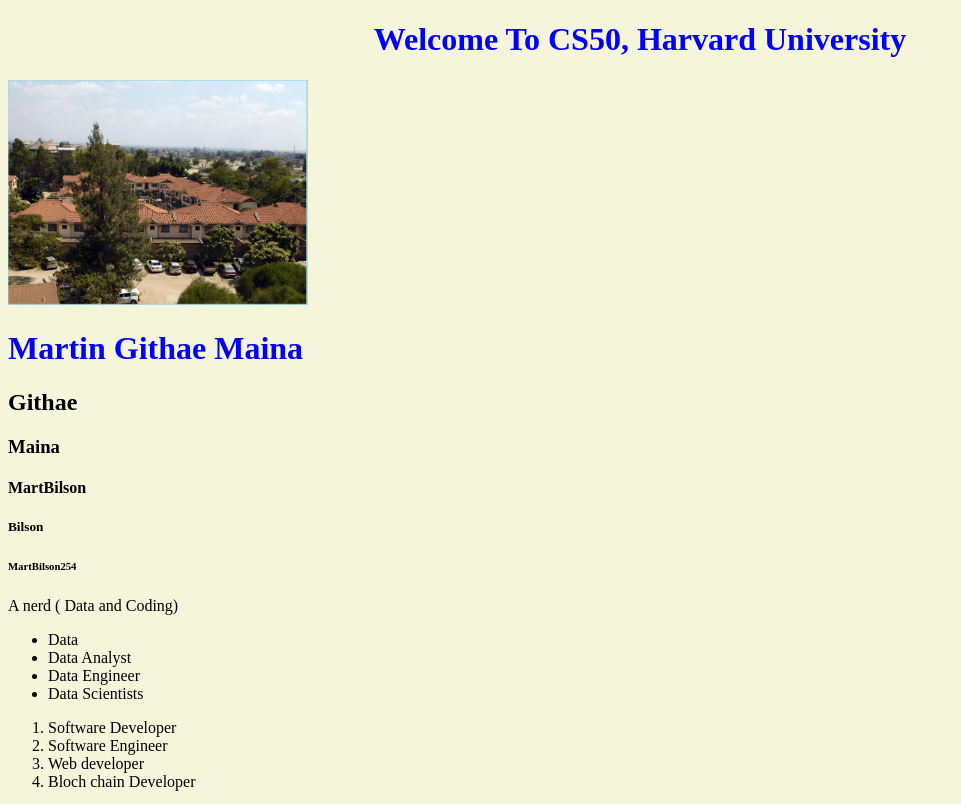
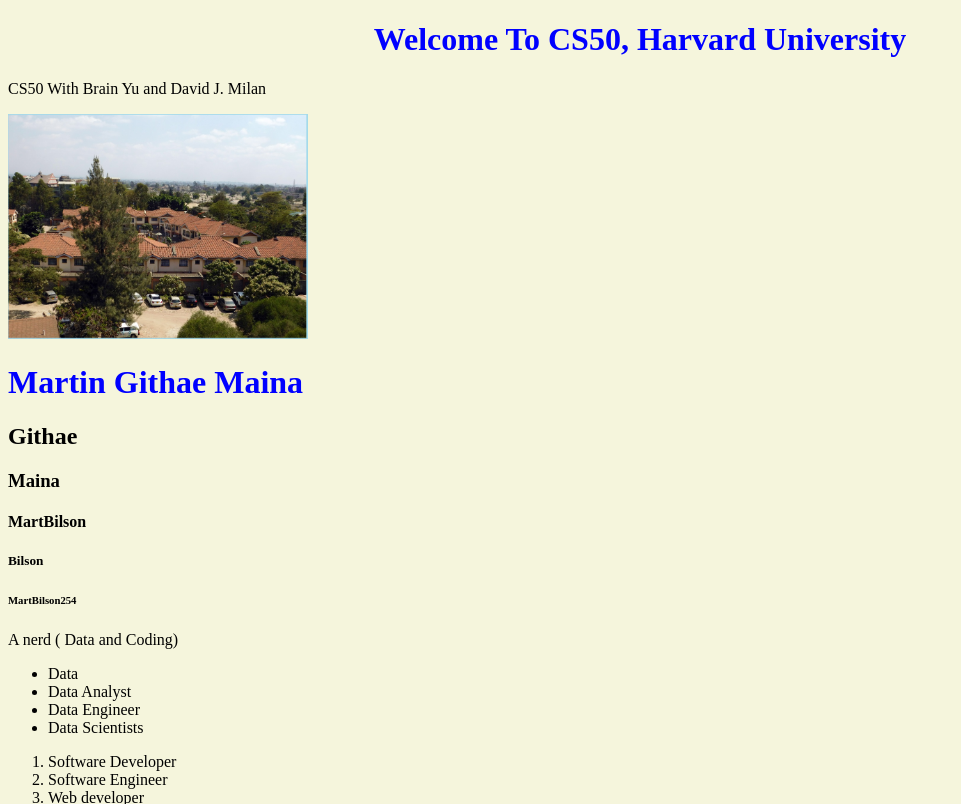
Before and after one commit to MartinBilson/CS50, a plain HTML site: page index.html in a window 1280 px wide. Shown: the top 804 px of the page, without its empty margins (0-961 px from the left). Drawn offline with Linux system fonts and the light colour scheme.

Commit message:
added paragraph and div

```diff
--- a/index.html
+++ b/index.html
@@ -10,6 +10,9 @@
 
 <!-- HEADERS -->
  <h1 style="color: blue; text-align: center;" >Welcome To CS50, Harvard University</h1>
+
+ <!-- Paragraphs-->
+  <p>CS50 With Brain Yu and David J. Milan</p>
 
  <!-- IMAGE TAGS-->
 <img src="image.png" alt="Metro Vila Realtors" width="300"> <br>
@@ -124,5 +127,7 @@
         </datalist>
     </div>
 
+<!--DIV is a container -->
+
 </body>
 </html>
```
